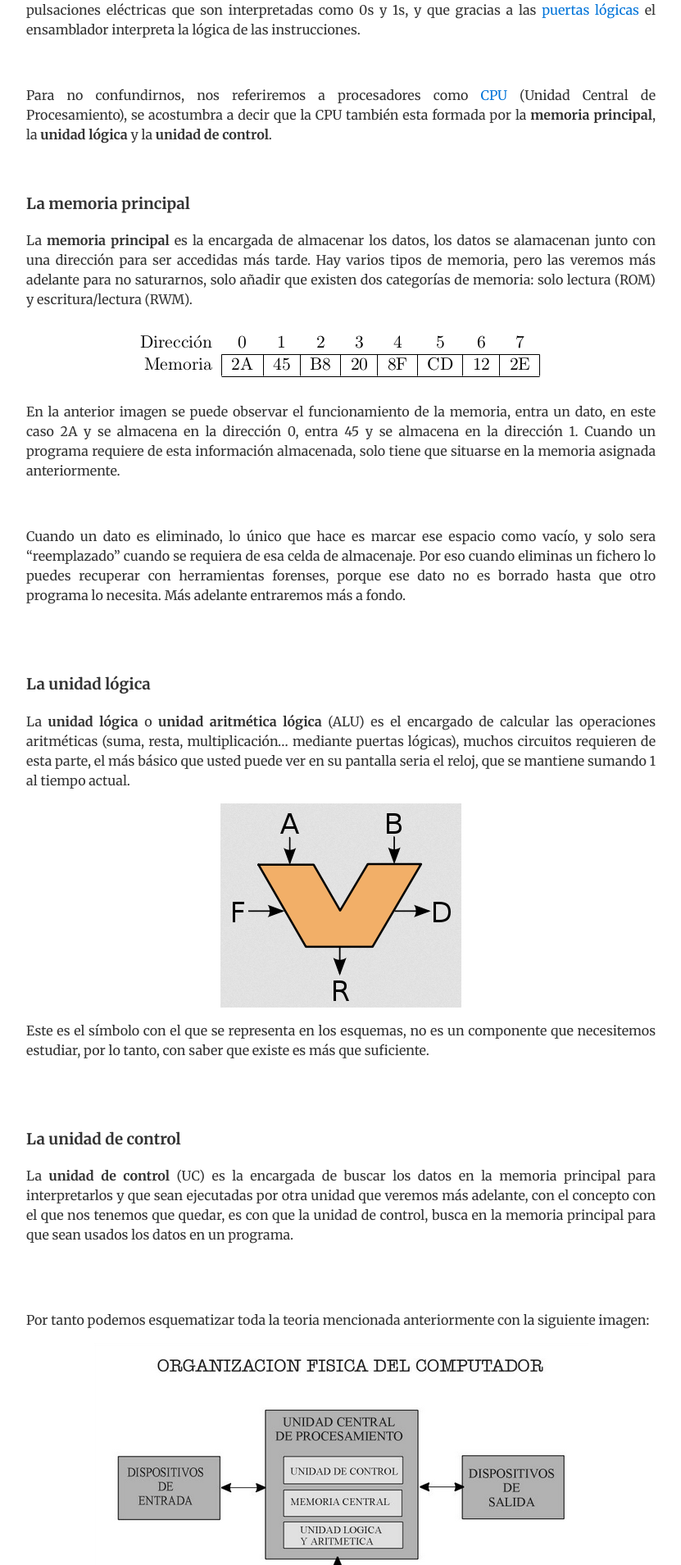
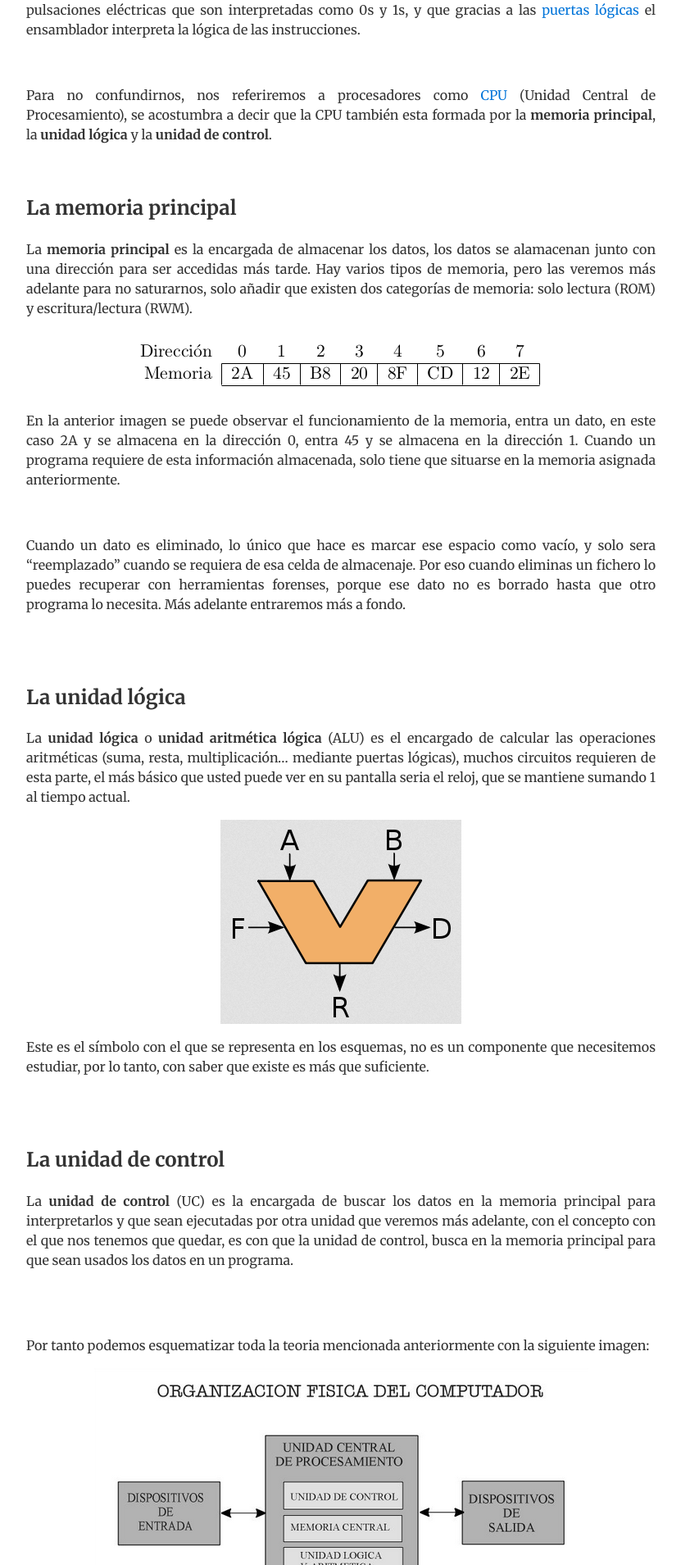
Before and after one commit to Poyoncio/poyoweb, a Jekyll site: the page built from _posts/2016-12-29-Curso-ensamblador-01-Arquitectura-de-computadoras.md, in a window 1280 px wide. Shown: the part 957-2866 px from the top of the page at 82% size, without its empty margins (224-1055 px from the left). Built offline with Jekyll 4.4.1, drawn with Linux system fonts in a browser that asks for light colours; nearby versions of some CDN libraries; comment, search, counter and statistics services are not loaded.

```diff
--- a/_posts/2016-12-29-Curso-ensamblador-01-Arquitectura-de-computadoras.md
+++ b/_posts/2016-12-29-Curso-ensamblador-01-Arquitectura-de-computadoras.md
@@ -22,7 +22,7 @@ Para no confundirnos, nos referiremos a procesadores como [CPU](https://es.wikip
 
 <br>
 
-### **La memoria principal**
+## **La memoria principal**
 La **memoria principal** es la encargada de almacenar los datos, los datos se alamacenan junto con una dirección para ser accedidas más tarde. Hay varios tipos de memoria, pero las veremos más adelante para no saturarnos, solo añadir que existen dos categorías de memoria: solo lectura (ROM) y escritura/lectura (RWM).
 
 <img src="/images/funcionamiento-memoria.png"/>
@@ -36,7 +36,7 @@ Cuando un dato es eliminado, lo único que hace es marcar ese espacio como vací
 <br>
 <br>
 
-### **La unidad lógica**
+## **La unidad lógica**
 La **unidad lógica** o **unidad aritmética lógica** (ALU) es el encargado de calcular las operaciones aritméticas (suma, resta, multiplicación... mediante puertas lógicas), muchos circuitos requieren de esta parte, el más básico que usted puede ver en su pantalla seria el reloj, que se mantiene sumando 1 al tiempo actual.
 
 <img src="/images/unidad-aritmetica-logica.png"/>
@@ -46,7 +46,7 @@ Este es el símbolo con el que se representa en los esquemas, no es un component
 <br>
 <br>
 
-### **La unidad de control**
+## **La unidad de control**
 La **unidad de control** (UC) es la encargada de buscar los datos en la memoria principal para interpretarlos y que sean ejecutadas por otra unidad que veremos más adelante, con el concepto con el que nos tenemos que quedar, es con que la unidad de control, busca en la memoria principal para que sean usados los datos en un programa.
 
 <br>
```
